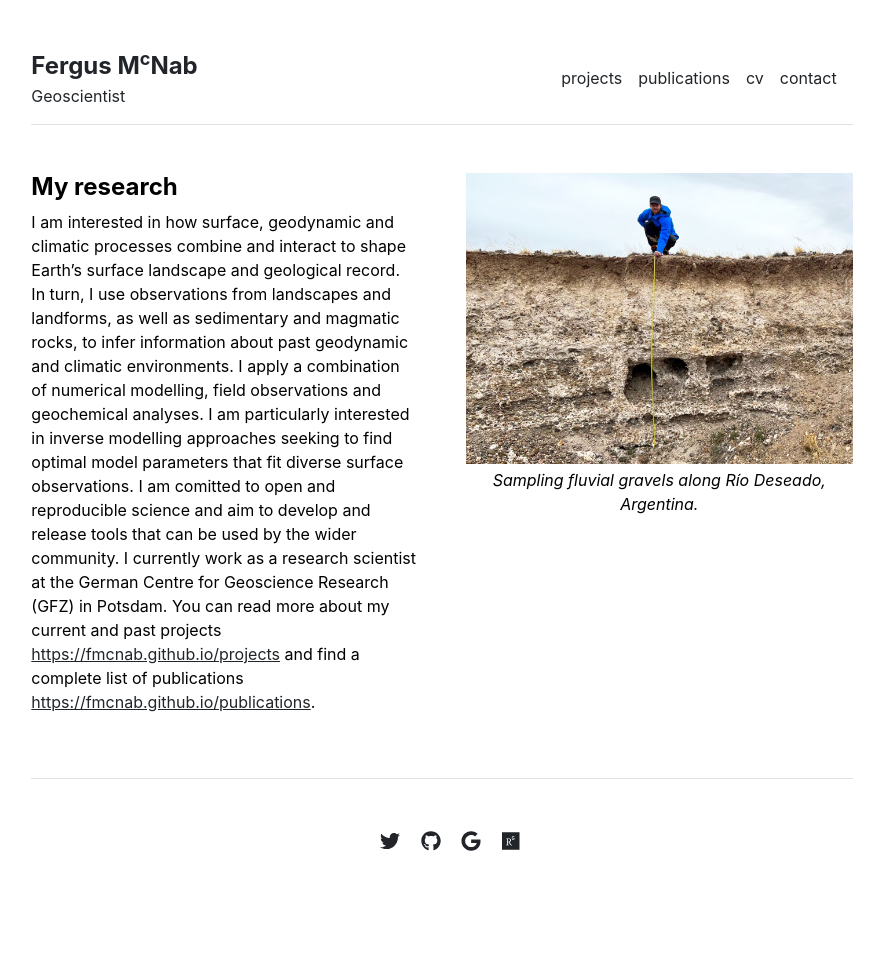
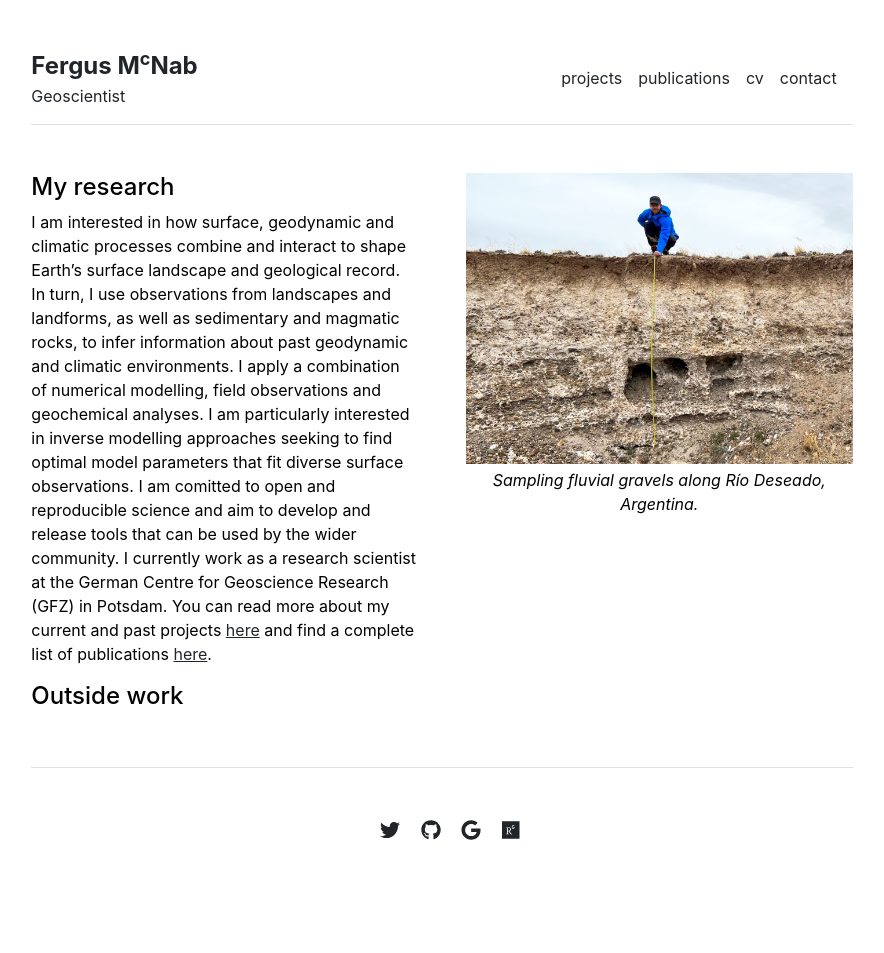
Before and after one commit to fmcnab/fmcnab.github.io, a Jekyll site: the page built from index.md, in a window 1280 px wide. Shown: the whole page, without its empty margins (198-1082 px from the left). Built offline with Jekyll 4.4.1, drawn with Linux system fonts in a browser that asks for light colours.

Commit message:
Updating homepage.

```diff
--- a/_layouts/home.html
+++ b/_layouts/home.html
@@ -4,7 +4,7 @@ layout: default
 
 <div class="row g-5 mb-5">
   <div class="col-md-6">
-    <h4 class="fw-bold">My research</h4>
+<!--    <h4 class="fw-bold">My research</h4> -->
     {{ content }}
   </div>
   <div class="col-md-6">
--- a/index.md
+++ b/index.md
@@ -3,4 +3,8 @@ layout: home
 title: "Home"
 ---
 
-I am interested in how surface, geodynamic and climatic processes combine and interact to shape Earth's surface landscape and geological record. In turn, I use observations from landscapes and landforms, as well as sedimentary and magmatic rocks, to infer information about past geodynamic and climatic environments. I apply a combination of numerical modelling, field observations and geochemical analyses. I am particularly interested in inverse modelling approaches seeking to find optimal model parameters that fit diverse surface observations. I am comitted to open and reproducible science and aim to develop and release tools that can be used by the wider community. I currently work as a research scientist at the German Centre for Geoscience Research (GFZ) in Potsdam. You can read more about my current and past projects [https://fmcnab.github.io/projects](here) and find a complete list of publications [https://fmcnab.github.io/publications](here).
+#### My research
+
+I am interested in how surface, geodynamic and climatic processes combine and interact to shape Earth's surface landscape and geological record. In turn, I use observations from landscapes and landforms, as well as sedimentary and magmatic rocks, to infer information about past geodynamic and climatic environments. I apply a combination of numerical modelling, field observations and geochemical analyses. I am particularly interested in inverse modelling approaches seeking to find optimal model parameters that fit diverse surface observations. I am comitted to open and reproducible science and aim to develop and release tools that can be used by the wider community. I currently work as a research scientist at the German Centre for Geoscience Research (GFZ) in Potsdam. You can read more about my current and past projects [here](https://fmcnab.github.io/projects) and find a complete list of publications [here](https://fmcnab.github.io/publications).
+
+#### Outside work
```
